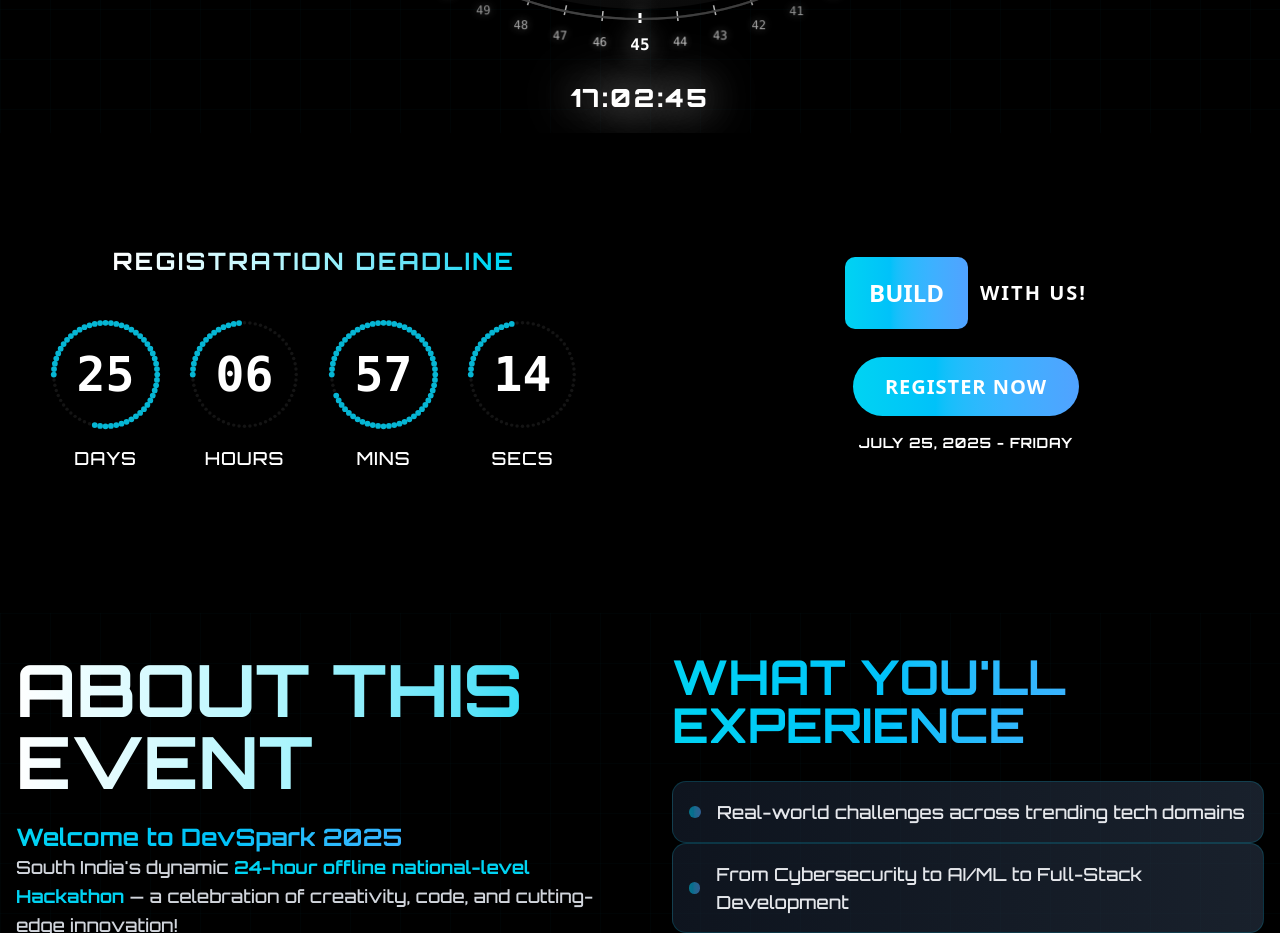
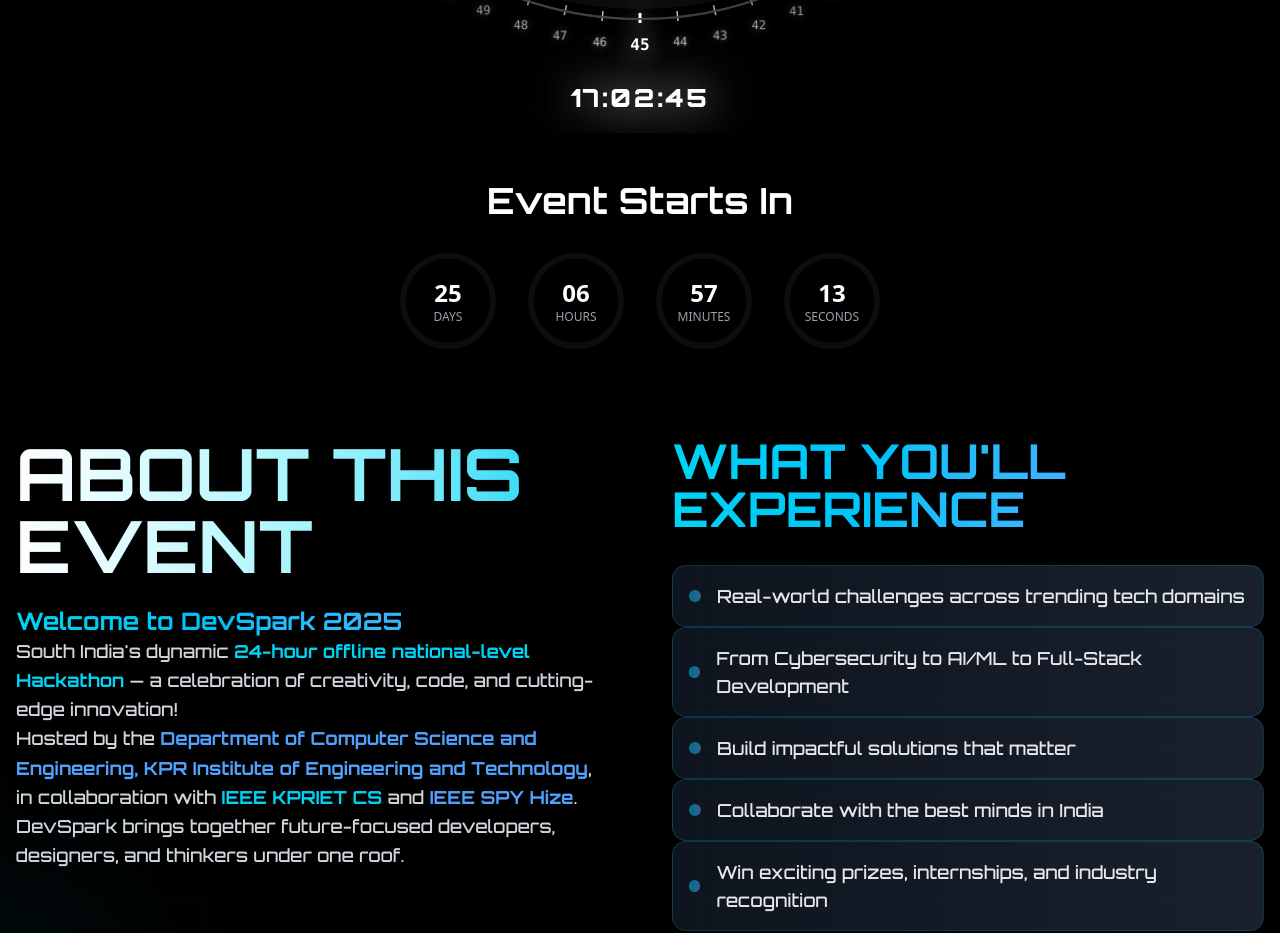
Before and after one commit to Navaneetha-Krishnan-MV/DevSpark, a React (Vite) app: page / in a window 1280 px wide. Shown: the part 1240-2173 px from the top of the page. Built offline with nearby package versions, Linux system fonts and the light colour scheme.

Commit message:
simplify

```diff
--- a/package.json
+++ b/package.json
@@ -49,6 +49,7 @@
     "eslint-plugin-react-refresh": "^0.4.19",
     "globals": "^16.0.0",
     "postcss": "^8.5.6",
+    "rollup-plugin-visualizer": "^6.0.3",
     "tailwindcss": "^4.1.10",
     "tw-animate-css": "^1.3.4",
     "typescript": "~5.8.3",
--- a/src/Components/CountDownTimer.tsx
+++ b/src/Components/CountDownTimer.tsx
@@ -1,135 +1,158 @@
-import  { useState, useEffect } from 'react';
-import RotatingText from '../UI/RotatingText';
+import { useState, useEffect, useCallback, useMemo } from 'react';
+
+// Throttle function to limit the rate of function calls
+const throttle = (func: (...args: any[]) => void, limit: number) => {
+  let inThrottle = false;
+  return function(this: any, ...args: any[]) {
+    if (!inThrottle) {
+      func.apply(this, args);
+      inThrottle = true;
+      setTimeout(() => inThrottle = false, limit);
+    }
+  };
+};
+
+interface TimeLeft {
+  days: number;
+  hours: number;
+  minutes: number;
+  seconds: number;
+}
+
+interface CircularProgressProps {
+  value: number;
+  maxValue: number;
+  label: string;
+}
+
+const CircularProgress = ({ value, maxValue, label }: CircularProgressProps) => {
+  const progress = useMemo(() => (value / maxValue) * 100, [value, maxValue]);
+  const size = 100;
+  const strokeWidth = 6;
+  const radius = (size - strokeWidth) / 2;
+  const circumference = radius * 2 * Math.PI;
+  const strokeDashoffset = circumference - (progress / 100) * circumference;
+
+  return (
+    <div className="relative w-24 h-24 mx-2 my-4 md:mx-4 md:my-0">
+      <svg className="w-full h-full" viewBox={`0 0 ${size} ${size}`}>
+        {/* Background circle */}
+        <circle
+          cx={size / 2}
+          cy={size / 2}
+          r={radius}
+          fill="none"
+          stroke="#444"
+          strokeWidth={strokeWidth}
+          strokeOpacity="0.2"
+        />
+        {/* Progress circle */}
+        <circle
+          cx={size / 2}
+          cy={size / 2}
+          r={radius}
+          fill="none"
+          stroke="#06b6d4"
+          strokeWidth={strokeWidth}
+          strokeLinecap="round"
+          strokeDasharray={circumference}
+          strokeDashoffset={strokeDashoffset}
+          transform={`rotate(-90 ${size / 2} ${size / 2})`}
+          style={{
+            transition: 'stroke-dashoffset 0.5s ease-out',
+            transformOrigin: '50% 50%',
+          }}
+        />
+      </svg>
+      <div className="absolute inset-0 flex flex-col items-center justify-center text-center">
+        <span className="text-2xl font-bold text-white">{String(value).padStart(2, '0')}</span>
+        <span className="text-xs uppercase text-gray-400">{label}</span>
+      </div>
+    </div>
+  );
+};
+
+interface TimeUnitProps {
+  value: number;
+  label: string;
+  maxValue: number;
+}
+
+const TimeUnit = ({ value, label, maxValue }: TimeUnitProps) => (
+  <div className="flex flex-col items-center">
+    <CircularProgress value={value} maxValue={maxValue} label={label} />
+  </div>
+);
 
 const CountDownTimer = () => {
-  const [timeLeft, setTimeLeft] = useState({
+  const [timeLeft, setTimeLeft] = useState<TimeLeft>({
     days: 0,
     hours: 0,
     minutes: 0,
     seconds: 0
   });
 
+  // Memoize the update function
+  const updateTimer = useCallback(() => {
+    const deadline = new Date('2025-07-24T23:59:59').getTime();
+    const now = new Date().getTime();
+    const diff = deadline - now;
+
+    if (diff > 0) {
+      setTimeLeft(prev => {
+        const days = Math.floor(diff / (1000 * 60 * 60 * 24));
+        const hours = Math.floor((diff / (1000 * 60 * 60)) % 24);
+        const minutes = Math.floor((diff / (1000 * 60)) % 60);
+        const seconds = Math.floor((diff / 1000) % 60);
+
+        // Only update if values have changed
+        if (prev.days === days && prev.hours === hours &&
+            prev.minutes === minutes && prev.seconds === seconds) {
+          return prev;
+        }
+
+        return { days, hours, minutes, seconds };
+      });
+    }
+  }, []);
+
   useEffect(() => {
-    const deadline = new Date('2025-07-24T23:59:59');
-    const updateTimer = () => {
-      const now = new Date();
-      const diff = deadline.getTime() - now.getTime();
+    // Initial call
+    updateTimer();
 
-      if (diff > 0) {
-        setTimeLeft({
-          days: Math.floor(diff / (1000 * 60 * 60 * 24)),
-          hours: Math.floor((diff / (1000 * 60 * 60)) % 24),
-          minutes: Math.floor((diff / (1000 * 60)) % 60),
-          seconds: Math.floor((diff / 1000) % 60),
-        });
+    // Throttle the update to reduce frequency
+    const throttledUpdate = throttle(updateTimer, 1000);
+
+    // Use requestAnimationFrame for smoother animations
+    let animationFrameId: number;
+    let lastUpdate = 0;
+
+    const updateLoop = (timestamp: number) => {
+      if (timestamp - lastUpdate > 1000) { // Update every second
+        throttledUpdate();
+        lastUpdate = timestamp;
       }
+      animationFrameId = requestAnimationFrame(updateLoop);
     };
 
-    updateTimer();
-    const interval = setInterval(updateTimer, 1000);
-    return () => clearInterval(interval);
-  }, []);
+    animationFrameId = requestAnimationFrame(updateLoop);
 
-  const CircularProgress = ({ value, maxValue }: { value: number; maxValue: number }) => {
-    const totalDots = 60;
-    const filledDots = Math.round((value / maxValue) * totalDots);
-    const radius = 45; // Increased radius for better visibility on desktop
-    const size = 100; // ViewBox size for SVG
-
-    const dots = [];
-    for (let i = 0; i < totalDots; i++) {
-      const angle = (i / totalDots) * 2 * Math.PI - Math.PI / 2;
-      const x = size / 2 + radius * Math.cos(angle);
-      const y = size / 2 + radius * Math.sin(angle);
-      const isFilled = i < filledDots;
-
-      dots.push(
-        <circle
-          key={i}
-          cx={x}
-          cy={y}
-          r={isFilled ? 2.5 : 1.5}
-          fill={isFilled ? '#06b6d4' : '#444'}
-          style={{ opacity: isFilled ? 1 : 0.3, transition: 'all 0.3s ease' }}
-        />
-      );
-    }
-
-    return (
-      <svg width="100%" height="100%" viewBox="0 0 100 100" className="rotate-[-90deg]" preserveAspectRatio="xMidYMid meet">
-        {dots}
-      </svg>
-    );
-  };
-
-  const TimeUnit = ({ value, label, maxValue }: { value: number; label: string; maxValue: number }) => (
-    <div className="flex flex-col items-center gap-1 sm:gap-2 md:gap-3 w-full">
-      <div className="relative w-full aspect-square max-w-[50px] xs:max-w-[60px] sm:max-w-[80px] md:max-w-[110px] lg:max-w-[140px] xl:max-w-[180px] mx-auto">
-        <CircularProgress value={value} maxValue={maxValue} />
-        <div className="absolute inset-0 flex items-center justify-center">
-          <span className="text-white text-base sm:text-xl md:text-3xl lg:text-4xl xl:text-5xl font-mono font-bold">
-            {String(value).padStart(2, '0')}
-          </span>
-        </div>
-      </div>
-      <p className="text-[10px] xs:text-xs sm:text-sm md:text-base lg:text-lg font-medium uppercase tracking-wider text-white whitespace-nowrap">
-        {label}
-      </p>
-    </div>
-  );
+    return () => {
+      cancelAnimationFrame(animationFrameId);
+    };
+  }, [updateTimer]);
 
   return (
-    <div className="bg-black w-full flex items-center justify-center px-3 py-12 sm:py-16 md:py-28">
-
-      <div className="grid grid-cols-1 md:grid-cols-2 gap-10 sm:gap-16 md:gap-20 lg:gap-28 max-w-8xl w-full px-2 sm:px-6 md:px-8">
-        {/* Countdown Section */}
-        <div className="flex flex-col items-center w-full">
-          <h2 className="text-transparent bg-clip-text bg-gradient-to-r from-white via-cyan-200 to-cyan-400 text-lg sm:text-xl md:text-2xl font-bold uppercase tracking-widest mb-6 sm:mb-8 md:mb-10 text-center">
-            Registration Deadline
-          </h2>
-          <div className="grid grid-cols-4 gap-2 sm:gap-4 md:gap-6 w-full max-w-xl mx-auto px-1">
-            <TimeUnit value={timeLeft.days} label="Days" maxValue={31} />
-            <TimeUnit value={timeLeft.hours} label="Hours" maxValue={24} />
-            <TimeUnit value={timeLeft.minutes} label="Mins" maxValue={60} />
-            <TimeUnit value={timeLeft.seconds} label="Secs" maxValue={60} />
-          </div>
-        </div>
-
-        {/* Registration Call Section */}
-        <div className="flex flex-col justify-center items-center text-center w-full">
-          <div className="mb-8 md:mb-12 w-full max-w-2xl mx-auto">
-            <div className="flex items-center justify-center gap-3 px-6 py-3 rounded-xl mb-8 min-w-[280px] h-20 md:h-24 ">
-              <RotatingText
-                texts={[ 'BUILD', 'WIN' , 'SPARK']}
-                mainClassName="font-bold bg-gradient-to-r from-cyan-400 to-blue-400 px-6 py-2 text-xl md:text-2xl text-white rounded-lg inline-flex items-center justify-center h-full"
-                staggerFrom="last"
-                initial={{ y: "100%", opacity: 0 }}
-                animate={{ y: 0, opacity: 1 }}
-                exit={{ y: "-120%", opacity: 0 }}
-                staggerDuration={0.025}
-                splitLevelClassName="inline-block"
-                transition={{ type: "spring", damping: 30, stiffness: 400 }}
-                rotationInterval={2000}
-                loop={true}
-                auto={true}
-                splitBy='characters'
-              />
-              <span className="text-white  font-bold uppercase tracking-widest text-lg md:text-xl">WITH US!</span>
-            </div>
-
-            <a
-              href="https://unstop.com/o/SzV3A1F"
-              target="_blank"
-              rel="noopener noreferrer"
-              className="relative overflow-hidden group bg-gradient-to-r from-cyan-400 to-blue-400 text-white font-bold uppercase tracking-wider text-lg md:text-xl px-8 py-4 rounded-full hover:scale-105 transition-all duration-300 transform hover:shadow-lg hover:shadow-cyan-500/20"
-            >
-              Register Now
-            </a>
-
-            <p className="text-white text-sm font-semibold uppercase tracking-wider mt-6 md:mt-8">
-              July 25, 2025 - Friday
-            </p>
-          </div>
+    <div className="py-12 bg-black">
+      <div className="container mx-auto px-4">
+        <h2 className="text-3xl md:text-4xl font-bold text-center text-white mb-8">
+          Event Starts In
+        </h2>
+        <div className="flex flex-wrap justify-center items-center">
+          <TimeUnit value={timeLeft.days} label="Days" maxValue={365} />
+          <TimeUnit value={timeLeft.hours} label="Hours" maxValue={24} />
+          <TimeUnit value={timeLeft.minutes} label="Minutes" maxValue={60} />
+          <TimeUnit value={timeLeft.seconds} label="Seconds" maxValue={60} />
         </div>
       </div>
     </div>
--- a/vite.config.ts
+++ b/vite.config.ts
@@ -1,10 +1,37 @@
 import { defineConfig } from 'vite'
 import react from '@vitejs/plugin-react-swc'
 import tailwindcss from '@tailwindcss/vite'
+import { visualizer } from 'rollup-plugin-visualizer'
 
-
-
-// https://vite.dev/config/
 export default defineConfig({
-  plugins: [ react() , tailwindcss()],
+  plugins: [
+    react(),
+    tailwindcss(),
+    visualizer({
+      template: 'treemap',
+      open: true,
+      gzipSize: true,
+      brotliSize: true,
+    })
+  ],
+  build: {
+    chunkSizeWarningLimit: 1000,
+    rollupOptions: {
+      output: {
+        manualChunks: {
+          three: ['three'],
+          r3f: ['@react-three/fiber', '@react-three/drei'],
+          framer: ['framer-motion'],
+          vendor: ['react', 'react-dom'],
+        },
+      },
+    },
+  },
+  optimizeDeps: {
+    include: ['react', 'react-dom', 'three', '@react-three/fiber', '@react-three/drei', 'framer-motion'],
+  },
+  server: {
+    host: true,
+    port: 3000,
+  },
 })
```
Also changed, not shown: 1 other file (tests, documents, lock files or other folders).
